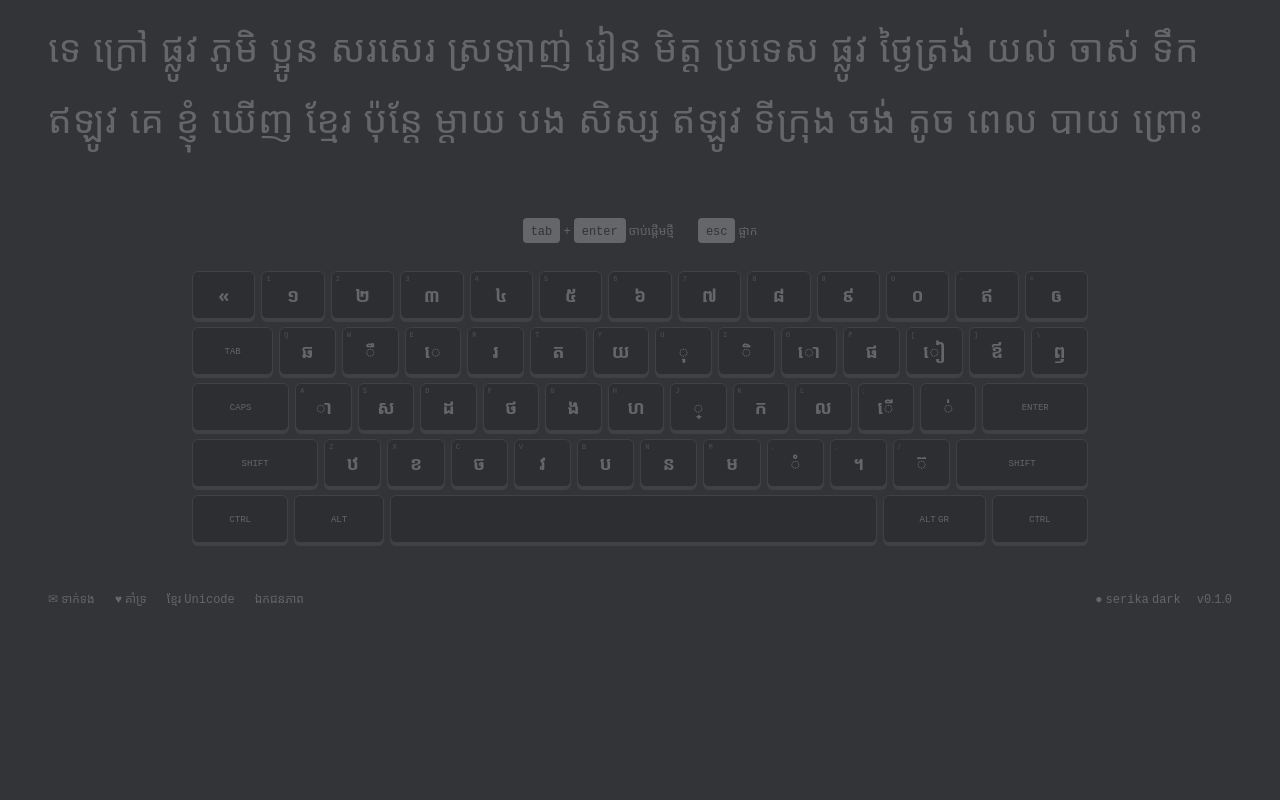
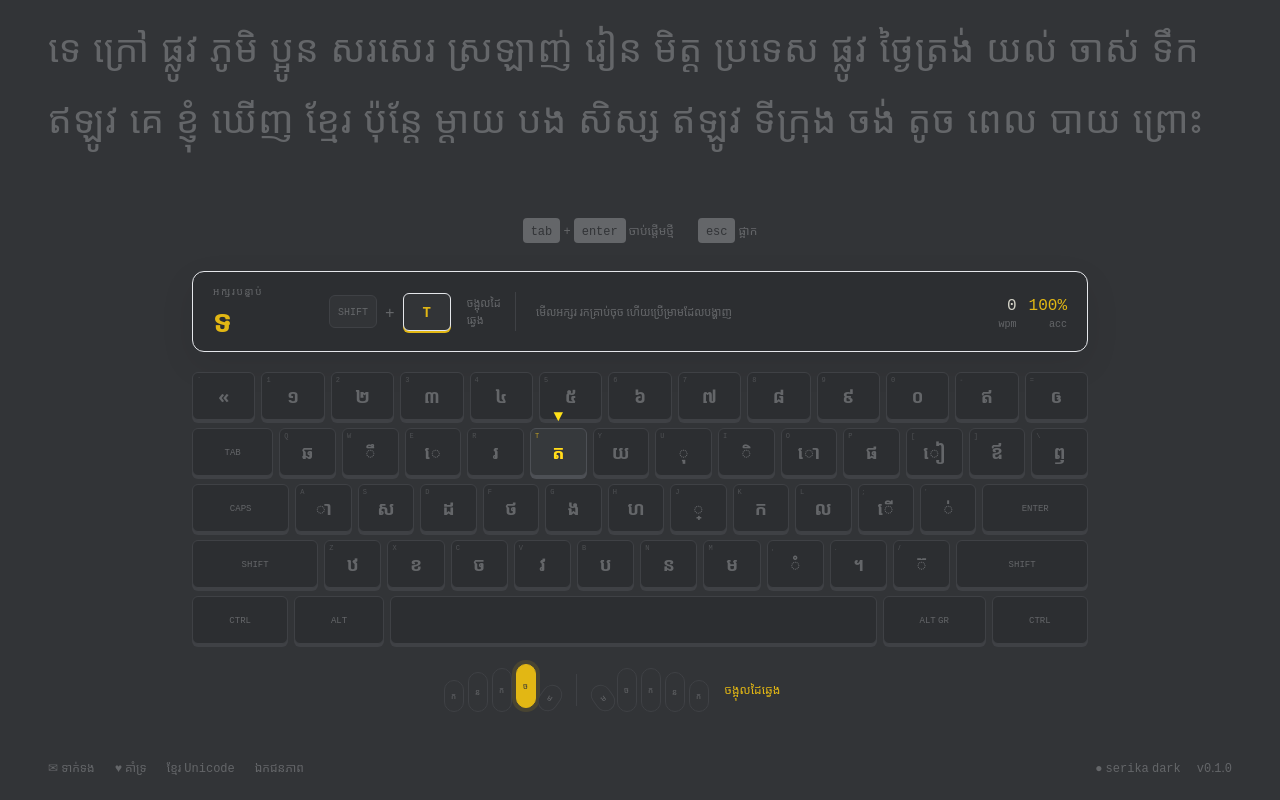
Before and after one commit to lisoingsem/typing, a Nuxt app: page / in a window 1280 px wide. Shown: the part 288-1088 px from the top of the page. Before the commit the page ends 919 px from the top, so only its background shows below. Built offline with nearby package versions, Linux system fonts and the light colour scheme.

Commit message:
Add guided NIDA typing coach

```diff
--- a/assets/css/main.css
+++ b/assets/css/main.css
@@ -55,3 +55,18 @@ button { -webkit-tap-highlight-color: transparent; }
 
 @keyframes rise { from { opacity: 0; transform: translateY(8px) } to { opacity: 1; transform: none } }
 .result-rise { animation: rise .35s ease both; }
+
+@keyframes guidePulse {
+  0%, 100% { filter: brightness(1); }
+  50% { filter: brightness(1.35); }
+}
+
+@keyframes guideBounce {
+  0%, 100% { transform: translate(-50%, 0); }
+  50% { transform: translate(-50%, -4px); }
+}
+
+.guide-key { animation: guidePulse 1.35s ease-in-out infinite; }
+.guide-arrow { animation: guideBounce .8s ease-in-out infinite; }
+.finger-target { box-shadow: 0 0 0 4px rgb(226 183 20 / .12); }
+.guide-panel { box-shadow: 0 12px 35px rgb(0 0 0 / .08); }
--- /dev/null
+++ b/components/keyboard/FingerGuide.vue
@@ -0,0 +1,44 @@
+<script setup lang="ts">
+import { fingerLabels } from '~/lib/keyboard-guide'
+import type { Finger } from '~/types/keyboard'
+
+const props = defineProps<{ finger?: Finger }>()
+
+const leftFingers: Finger[] = ['left-pinky', 'left-ring', 'left-middle', 'left-index', 'left-thumb']
+const rightFingers: Finger[] = ['right-thumb', 'right-index', 'right-middle', 'right-ring', 'right-pinky']
+const shortName: Record<Finger, string> = {
+  'left-pinky': 'ក', 'left-ring': 'ន', 'left-middle': 'ក', 'left-index': 'ច', 'left-thumb': 'ម',
+  'right-thumb': 'ម', 'right-index': 'ច', 'right-middle': 'ក', 'right-ring': 'ន', 'right-pinky': 'ក',
+}
+
+const label = computed(() => props.finger ? fingerLabels[props.finger] : 'ដាក់ម្រាមដៃលើជួរគោល')
+</script>
+
+<template>
+  <div class="flex min-w-[190px] items-center justify-center gap-4" aria-live="polite">
+    <div class="flex items-end gap-1" aria-label="ដៃឆ្វេង">
+      <span
+        v-for="(item, index) in leftFingers"
+        :key="item"
+        class="grid w-5 place-items-center rounded-full border text-[8px] transition-all duration-200"
+        :class="[
+          item === finger ? 'finger-target -translate-y-1 border-accent bg-accent text-page' : 'border-faint bg-page text-muted',
+          index === 4 ? 'h-7 rotate-[35deg]' : index === 0 ? 'h-8' : index === 1 ? 'h-10' : 'h-11',
+        ]"
+      >{{ shortName[item] }}</span>
+    </div>
+    <div class="h-8 w-px bg-faint" />
+    <div class="flex items-end gap-1" aria-label="ដៃស្ដាំ">
+      <span
+        v-for="(item, index) in rightFingers"
+        :key="item"
+        class="grid w-5 place-items-center rounded-full border text-[8px] transition-all duration-200"
+        :class="[
+          item === finger ? 'finger-target -translate-y-1 border-accent bg-accent text-page' : 'border-faint bg-page text-muted',
+          index === 0 ? 'h-7 -rotate-[35deg]' : index === 4 ? 'h-8' : index === 3 ? 'h-10' : 'h-11',
+        ]"
+      >{{ shortName[item] }}</span>
+    </div>
+    <span class="hidden min-w-28 text-xs text-accent sm:block">{{ label }}</span>
+  </div>
+</template>
--- a/components/keyboard/KeyboardKey.vue
+++ b/components/keyboard/KeyboardKey.vue
@@ -1,7 +1,14 @@
 <script setup lang="ts">
 import type { KhmerKey } from '~/types/keyboard'
 
-const props = defineProps<{ keyData: KhmerKey; activeCode?: string; shift?: boolean; highlighted?: boolean }>()
+const props = defineProps<{
+  keyData: KhmerKey
+  activeCode?: string
+  shift?: boolean
+  highlighted?: boolean
+  guided?: boolean
+  guideSecondary?: boolean
+}>()
 const label = computed(() => props.shift ? (props.keyData.shift || props.keyData.normal) : props.keyData.normal)
 </script>
 
@@ -9,12 +16,16 @@ const label = computed(() => props.shift ? (props.keyData.shift || props.keyData
   <div
     class="relative flex h-11 min-w-0 items-center justify-center rounded-md border border-faint bg-panel text-muted shadow-[0_3px_0_var(--faint)] transition-all sm:h-12"
     :class="[
-      activeCode === keyData.code ? 'translate-y-[2px] border-accent bg-accent !text-page shadow-[0_1px_0_var(--accent)]' : '',
+      activeCode === keyData.code && guided ? 'translate-y-[2px] border-accent bg-accent !text-page shadow-[0_1px_0_var(--accent)]' : '',
+      activeCode === keyData.code && !guided ? 'translate-y-[2px] border-danger bg-danger !text-page shadow-[0_1px_0_var(--danger)]' : '',
       highlighted ? 'border-accent/70 text-accent' : '',
+      guided ? 'guide-key z-10 border-accent bg-accent/10 !text-accent shadow-[0_3px_0_var(--accent)]' : '',
+      guideSecondary ? 'border-accent/70 bg-accent/5 text-accent' : '',
     ]"
     :style="{ flex: keyData.width || 1 }"
     :title="`${keyData.code} · ${keyData.finger}`"
   >
+    <span v-if="guided" class="guide-arrow absolute -top-6 left-1/2 -translate-x-1/2 text-base text-accent">▼</span>
     <span v-if="label" class="text-base font-semibold sm:text-lg">{{ label }}</span>
     <span v-else class="text-[8px] uppercase sm:text-[9px]">{{ keyData.latin }}</span>
     <span v-if="keyData.latin.length === 1" class="absolute left-1 top-0.5 text-[7px] uppercase opacity-60">{{ keyData.latin }}</span>
--- a/components/keyboard/KhmerKeyboard.vue
+++ b/components/keyboard/KhmerKeyboard.vue
@@ -1,8 +1,15 @@
 <script setup lang="ts">
 import { khmerNidaLayout } from '~/data/keyboards/khmer-nida'
+import { shiftKeyFor } from '~/lib/keyboard-guide'
+import type { GuidedKeystroke } from '~/types/keyboard'
 
-defineProps<{ activeCode?: string; highlightedCodes?: string[] }>()
+const props = defineProps<{
+  activeCode?: string
+  highlightedCodes?: string[]
+  guide?: GuidedKeystroke
+}>()
 const shift = ref(false)
+const guidedShiftCode = computed(() => shiftKeyFor(props.guide))
 
 function updateShift(event: KeyboardEvent) { shift.value = event.shiftKey }
 onMounted(() => {
@@ -18,7 +25,17 @@ onBeforeUnmount(() => {
 <template>
   <div class="mx-auto w-full max-w-4xl select-none space-y-2" aria-label="Khmer NIDA keyboard">
     <div v-for="(row, rowIndex) in khmerNidaLayout" :key="rowIndex" class="flex gap-1.5">
-      <KeyboardKey v-for="keyData in row" :key="keyData.code" :key-data="keyData" :active-code="activeCode" :shift="shift" :highlighted="highlightedCodes?.includes(keyData.code)" />
+      <KeyboardKey
+        v-for="keyData in row"
+        :key="keyData.code"
+        :key-data="keyData"
+        :active-code="activeCode"
+        :shift="shift"
+        :highlighted="highlightedCodes?.includes(keyData.code)"
+        :guided="guide?.code === keyData.code"
+        :guide-secondary="guidedShiftCode === keyData.code"
+      />
     </div>
+    <FingerGuide v-if="guide" :finger="guide.finger" class="pt-4" />
   </div>
 </template>
--- /dev/null
+++ b/components/typing/TypingGuide.vue
@@ -0,0 +1,45 @@
+<script setup lang="ts">
+import { fingerLabels } from '~/lib/keyboard-guide'
+import type { GuidedKeystroke } from '~/types/keyboard'
+
+const props = defineProps<{
+  keystroke?: GuidedKeystroke
+  wpm: number
+  accuracy: number
+  started: boolean
+}>()
+
+const displayCharacter = computed(() => props.keystroke?.value === ' ' ? 'space' : props.keystroke?.value || '✓')
+const keyLabel = computed(() => props.keystroke?.latin === 'space' ? 'SPACE' : props.keystroke?.latin || '—')
+const coach = computed(() => {
+  if (!props.started) return 'មើលអក្សរ រកគ្រាប់ចុច ហើយប្រើម្រាមដែលបង្ហាញ'
+  if (props.accuracy < 90) return 'បន្ថយល្បឿនបន្តិច—ភាពត្រឹមត្រូវមកមុនល្បឿន'
+  if (props.wpm < 20) return 'រក្សាចង្វាក់ថេរ និងកុំមើលដៃញឹកញាប់'
+  if (props.wpm < 40) return 'ល្អណាស់! ចុចស្រាលៗ និងរក្សាម្រាមលើជួរគោល'
+  return 'ចង្វាក់ល្អ! សម្លឹងអត្ថបទ ហើយទុកឱ្យម្រាមដៃចងចាំទីតាំង'
+})
+</script>
+
+<template>
+  <section class="guide-panel mx-auto mb-5 grid w-full max-w-4xl items-center gap-4 rounded-xl border border-accent/20 bg-panel px-4 py-3 sm:grid-cols-[100px_170px_1fr] sm:px-5" aria-label="Typing guide">
+    <div class="flex items-center gap-3 sm:block">
+      <p class="text-[10px] uppercase tracking-[.16em] text-muted">អក្សរបន្ទាប់</p>
+      <p class="mt-1 truncate text-3xl font-semibold text-accent">{{ displayCharacter }}</p>
+    </div>
+
+    <div class="flex items-center gap-2">
+      <span v-if="keystroke?.shift" class="rounded-md border border-faint bg-page px-2 py-2 text-[10px] text-muted">SHIFT</span>
+      <span v-if="keystroke?.shift" class="text-muted">+</span>
+      <span class="min-w-12 rounded-md border border-accent/60 bg-page px-3 py-2 text-center text-sm font-semibold text-accent shadow-[0_2px_0_var(--accent)]">{{ keyLabel }}</span>
+      <span v-if="keystroke" class="ml-2 hidden text-[11px] text-muted lg:inline">{{ fingerLabels[keystroke.finger] }}</span>
+    </div>
+
+    <div class="flex items-center justify-between gap-4 border-t border-faint pt-3 sm:border-l sm:border-t-0 sm:pl-5 sm:pt-0">
+      <p class="max-w-md text-[11px] leading-5 text-muted">{{ coach }}</p>
+      <div class="flex shrink-0 gap-3 text-right text-[10px] text-muted">
+        <span><b class="block text-base font-normal text-text">{{ wpm }}</b>wpm</span>
+        <span><b class="block text-base font-normal" :class="accuracy < 90 ? 'text-danger' : 'text-accent'">{{ accuracy }}%</b>acc</span>
+      </div>
+    </div>
+  </section>
+</template>
--- a/components/typing/TypingTest.vue
+++ b/components/typing/TypingTest.vue
@@ -1,4 +1,6 @@
 <script setup lang="ts">
+import { nextKeystroke } from '~/lib/keyboard-guide'
+
 const engine = useTypingEngine()
 const typing = useTypingStore()
 const settings = useSettingsStore()
@@ -6,6 +8,7 @@ const stats = useStatsStore()
 const typingText = ref<{ focus: () => void }>()
 
 const latestResult = computed(() => engine.finished.value ? stats.results[0] : undefined)
+const guide = computed(() => nextKeystroke(engine.target.value, engine.rawInput.value))
 
 function restart() {
   engine.restart(true)
@@ -61,7 +64,19 @@ onMounted(() => {
         <span class="hidden sm:inline"><kbd class="rounded bg-muted px-2 py-1 text-page">esc</kbd> ផ្អាក</span>
       </div>
 
-      <KhmerKeyboard v-if="settings.showKeyboard" :active-code="engine.activeCode.value" />
+      <TypingGuide
+        v-if="settings.guidedMode"
+        :keystroke="guide"
+        :wpm="engine.wpm.value"
+        :accuracy="engine.accuracy.value"
+        :started="Boolean(engine.startedAt.value)"
+      />
+
+      <KhmerKeyboard
+        v-if="settings.showKeyboard"
+        :active-code="engine.activeCode.value"
+        :guide="settings.guidedMode ? guide : undefined"
+      />
     </div>
 
     <TestResults v-else-if="latestResult" :result="latestResult" @restart="restart" />
--- a/data/keyboards/khmer-nida.ts
+++ b/data/keyboards/khmer-nida.ts
@@ -42,7 +42,7 @@ export const khmerNidaLayout: KhmerKey[][] = [
   ],
   [
     f('ControlLeft', 'ctrl', '', '', 'left-pinky', 1.4), f('AltLeft', 'alt', '', '', 'left-pinky', 1.3),
-    f('Space', 'space', ' ', ' ', 'right-index', 7.2), f('AltRight', 'alt gr', '', '', 'right-pinky', 1.5),
+    f('Space', 'space', ' ', ' ', 'right-thumb', 7.2), f('AltRight', 'alt gr', '', '', 'right-pinky', 1.5),
     f('ControlRight', 'ctrl', '', '', 'right-pinky', 1.4),
   ],
 ]
--- /dev/null
+++ b/lib/keyboard-guide.ts
@@ -0,0 +1,38 @@
+import { khmerNidaLayout } from '../data/keyboards/khmer-nida'
+import type { Finger, GuidedKeystroke } from '../types/keyboard'
+
+const keyOutputs: GuidedKeystroke[] = khmerNidaLayout.flat().flatMap(key => {
+  const outputs: GuidedKeystroke[] = []
+  if (key.normal) outputs.push({ value: key.normal, code: key.code, latin: key.latin, finger: key.finger, shift: false })
+  if (key.shift && key.shift !== key.normal) outputs.push({ value: key.shift, code: key.code, latin: key.latin, finger: key.finger, shift: true })
+  return outputs
+}).sort((left, right) => Array.from(right.value).length - Array.from(left.value).length)
+
+export const fingerLabels: Record<Finger, string> = {
+  'left-pinky': 'កូនដៃឆ្វេង',
+  'left-ring': 'នាងដៃឆ្វេង',
+  'left-middle': 'ម្រាមកណ្ដាលឆ្វេង',
+  'left-index': 'ចង្អុលដៃឆ្វេង',
+  'left-thumb': 'មេដៃឆ្វេង',
+  'right-thumb': 'មេដៃស្ដាំ',
+  'right-index': 'ចង្អុលដៃស្ដាំ',
+  'right-middle': 'ម្រាមកណ្ដាលស្ដាំ',
+  'right-ring': 'នាងដៃស្ដាំ',
+  'right-pinky': 'កូនដៃស្ដាំ',
+}
+
+export function findKeystroke(value: string): GuidedKeystroke | undefined {
+  return keyOutputs.find(output => value.startsWith(output.value))
+}
+
+/** Resolve the next physical NIDA key from the unconsumed target code points. */
+export function nextKeystroke(target: string, typed: string): GuidedKeystroke | undefined {
+  const consumed = Array.from(typed).length
+  const remaining = Array.from(target).slice(consumed).join('')
+  return remaining ? findKeystroke(remaining) : undefined
+}
+
+export function shiftKeyFor(keystroke?: GuidedKeystroke): string | undefined {
+  if (!keystroke?.shift) return undefined
+  return keystroke.finger.startsWith('left-') ? 'ShiftRight' : 'ShiftLeft'
+}
--- a/pages/settings.vue
+++ b/pages/settings.vue
@@ -16,6 +16,7 @@ watch(() => settings.$state, () => settings.persist(), { deep: true })
         </div>
       </section>
       <section class="flex items-center justify-between gap-5 rounded-xl bg-panel p-6"><div><h2 class="text-lg">បង្ហាញក្ដារចុច</h2><p class="mt-2 text-sm text-muted">បង្ហាញទីតាំង NIDA នៅក្រោមអត្ថបទហាត់។</p></div><button class="focus-ring relative h-7 w-12 rounded-full transition" :class="settings.showKeyboard ? 'bg-accent' : 'bg-faint'" role="switch" :aria-checked="settings.showKeyboard" @click="settings.showKeyboard = !settings.showKeyboard"><i class="absolute top-1 h-5 w-5 rounded-full bg-page transition-all" :class="settings.showKeyboard ? 'left-6' : 'left-1'" /></button></section>
+      <section class="flex items-center justify-between gap-5 rounded-xl bg-panel p-6"><div><h2 class="text-lg">របៀបណែនាំ</h2><p class="mt-2 text-sm leading-6 text-muted">បង្ហាញគ្រាប់ចុច អក្សរបន្ទាប់ ម្រាមដៃ និងការណែនាំល្បឿនដូចកម្មវិធីហាត់វាយអក្សរ។</p></div><button class="focus-ring relative h-7 w-12 rounded-full transition" :class="settings.guidedMode ? 'bg-accent' : 'bg-faint'" role="switch" :aria-checked="settings.guidedMode" @click="settings.guidedMode = !settings.guidedMode"><i class="absolute top-1 h-5 w-5 rounded-full bg-page transition-all" :class="settings.guidedMode ? 'left-6' : 'left-1'" /></button></section>
       <section class="flex items-center justify-between gap-5 rounded-xl bg-panel p-6"><div><h2 class="text-lg">ពណ៌ផ្ទៃ</h2><p class="mt-2 text-sm text-muted">ជ្រើសផ្ទៃងងឹត ឬផ្ទៃភ្លឺ។</p></div><button class="focus-ring rounded-lg bg-page px-4 py-2 text-sm text-accent" @click="settings.theme = settings.theme === 'dark' ? 'light' : 'dark'">{{ settings.theme === 'dark' ? '☾ ងងឹត' : '☀ ភ្លឺ' }}</button></section>
     </div>
   </div>
--- a/stores/settings.ts
+++ b/stores/settings.ts
@@ -5,6 +5,7 @@ export const useSettingsStore = defineStore('settings', {
   state: () => ({
     comparisonMode: 'normal' as ComparisonMode,
     showKeyboard: true,
+    guidedMode: true,
     sound: false,
     theme: 'dark' as 'dark' | 'light',
   }),
```
Also changed, not shown: types/keyboard.ts (+9 -0 lines), 2 other files (tests, documents, lock files or other folders).
